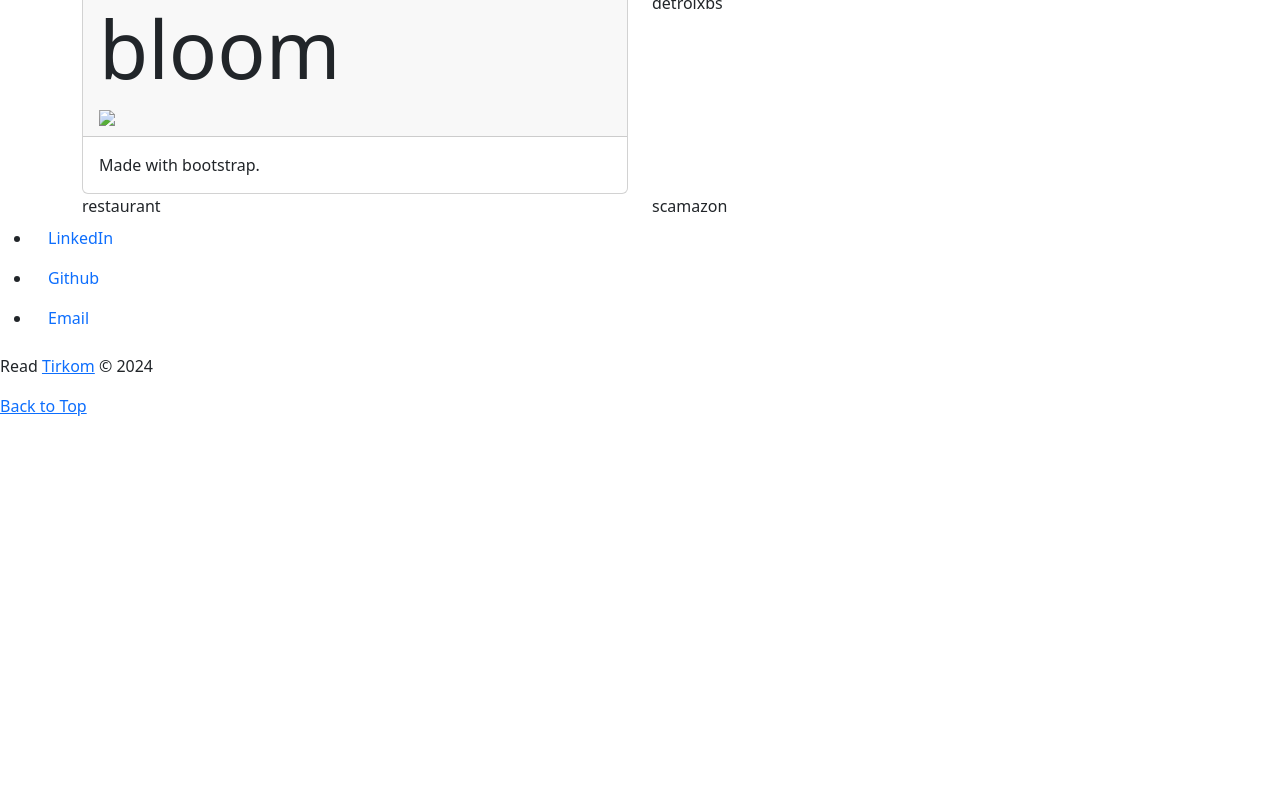
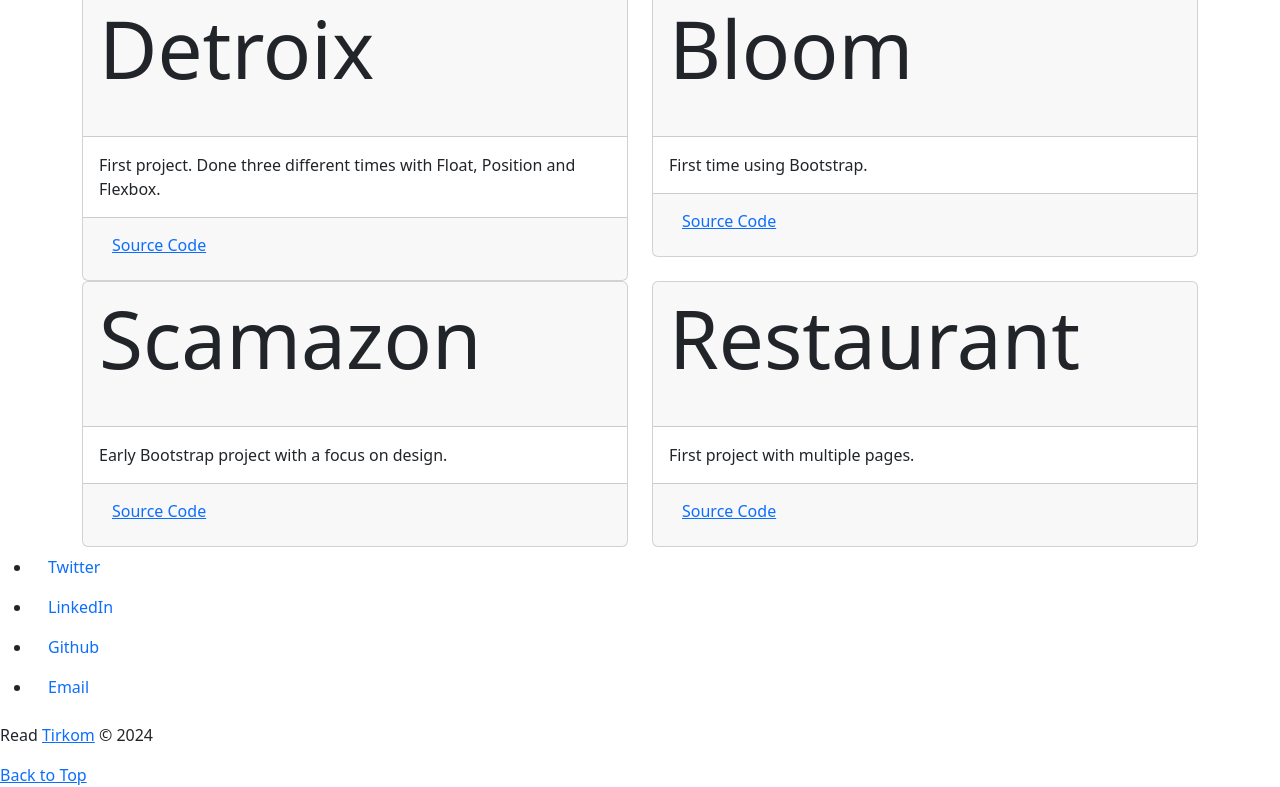
Before and after one commit to zzeekko/portfolio, a plain HTML site: page index.html in a window 1280 px wide. Shown: the part 710-1497 px from the top of the page. Before the commit the page ends 1144 px from the top, so only its background shows below. Drawn offline with nearby package versions, Linux system fonts and the light colour scheme; files that its build step writes are made by us from their sources; a web font is replaced by a local one.

Commit message:
designing phase

```diff
--- a/index.html
+++ b/index.html
@@ -98,27 +98,80 @@
         <div class="container">
             <h2>Projects</h2>
             <div class="row">
-                <!-- placeholders, will make full cards later -->
+                <!-- make these sites live (except detroix) and include thumbnails with screenshots of the pages -->
                 <div class="col-md-6">
                     <div class="card lead-items">
                         <header class="card-header card-h">
-                            <h2 class="display-1 card-h2">bloom</h2>
-                            <img src="images/sincerely_media.jpg"/>
+                            <h2 class="display-1 card-h2">Detroix</h2>
+                            <img src=""/>
                         </header>
                         <div class="card-body card-bg">
-                            <p class="card-text">Made with bootstrap.</p>
+                            <p class="card-text">First project. Done three different times with Float, Position and Flexbox.</p>
                         </div>
+                        <footer class="card-footer card-f">
+                            <button class="btn text-capitalize mb-2">
+                                <a href="https://github.com/zzeekko/detroix">Source Code</a>
+                            </button>
+                        </footer>
                     </div>
                 </div>
-                <div class="col-md-6">detroixbs</div>
-                <div class="col-md-6">restaurant</div>
-                <div class="col-md-6">scamazon</div>
+                <div class="col-md-6">
+                    <div class="card lead-items">
+                        <header class="card-header card-h">
+                            <h2 class="display-1 card-h2">Bloom</h2>
+                            <img src=""/>
+                        </header>
+                        <div class="card-body card-bg">
+                            <p class="card-text">First time using Bootstrap.</p>
+                        </div>
+                        <footer class="card-footer card-f">
+                            <button class="btn text-capitalize mb-2">
+                                <a href="https://github.com/zzeekko/bloom-bootstrap">Source Code</a>
+                            </button>
+                        </footer>
+                    </div>
+                </div>
+                <div class="col-md-6">
+                    <div class="card lead-items">
+                        <header class="card-header card-h">
+                            <h2 class="display-1 card-h2">Scamazon</h2>
+                            <img src=""/>
+                        </header>
+                        <div class="card-body card-bg">
+                            <p class="card-text">Early Bootstrap project with a focus on design.</p>
+                        </div>
+                        <footer class="card-footer card-f">
+                            <button class="btn text-capitalize mb-2">
+                                <a href="https://github.com/zzeekko/scamazon">Source Code</a>
+                            </button>
+                        </footer>
+                    </div>
+                </div>
+                <div class="col-md-6">
+                    <div class="card lead-items">
+                        <header class="card-header card-h">
+                            <h2 class="display-1 card-h2">Restaurant</h2>
+                            <img src=""/>
+                        </header>
+                        <div class="card-body card-bg">
+                            <p class="card-text">First project with multiple pages.</p>
+                        </div>
+                        <footer class="card-footer card-f">
+                            <button class="btn text-capitalize mb-2">
+                                <a href="https://github.com/zzeekko/restaurant">Source Code</a>
+                            </button>
+                        </footer>
+                    </div>
+                </div>
             </div>
         </div>
     </main>
     <footer class="footer" id="footerSection1">
         <nav class="nav social-nav">
             <ul>
+                <li class="nav-item">
+                    <a href="https://x.com/ezzeekkiel" class="nav-link">Twitter</a>
+                </li>
                 <li class="nav-item">
                     <a href="https://www.linkedin.com/in/ezekiel-cary-48aa06331/" class="nav-link">LinkedIn</a>
                 </li>
```
